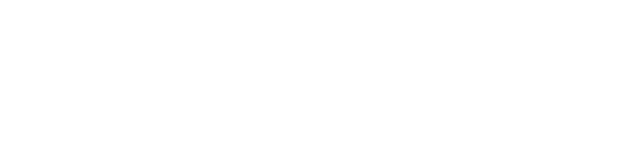
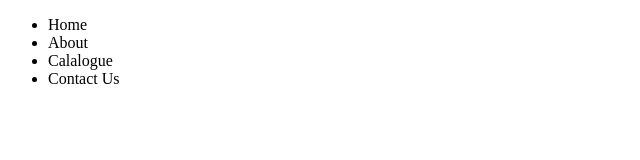
Before and after one commit to nasimqureshi/tailwind_css, a website: page landing.html in a window 1280 px wide. Shown: the whole page, without its empty margins (0-640 px from the left). Drawn offline with Linux system fonts and the light colour scheme.

Commit message:
my commit

```diff
--- a/landing.html
+++ b/landing.html
@@ -7,6 +7,14 @@
     <title>Best used phone in town</title>
 </head>
 <body>
+    <nav>
+        <ul class="p-2 py-4">
+            <li>Home</li>
+            <li>About</li>
+            <li>Calalogue</li>
+            <li>Contact Us</li>
+        </ul>
+    </nav>
 
 </body>
 </html>
```
